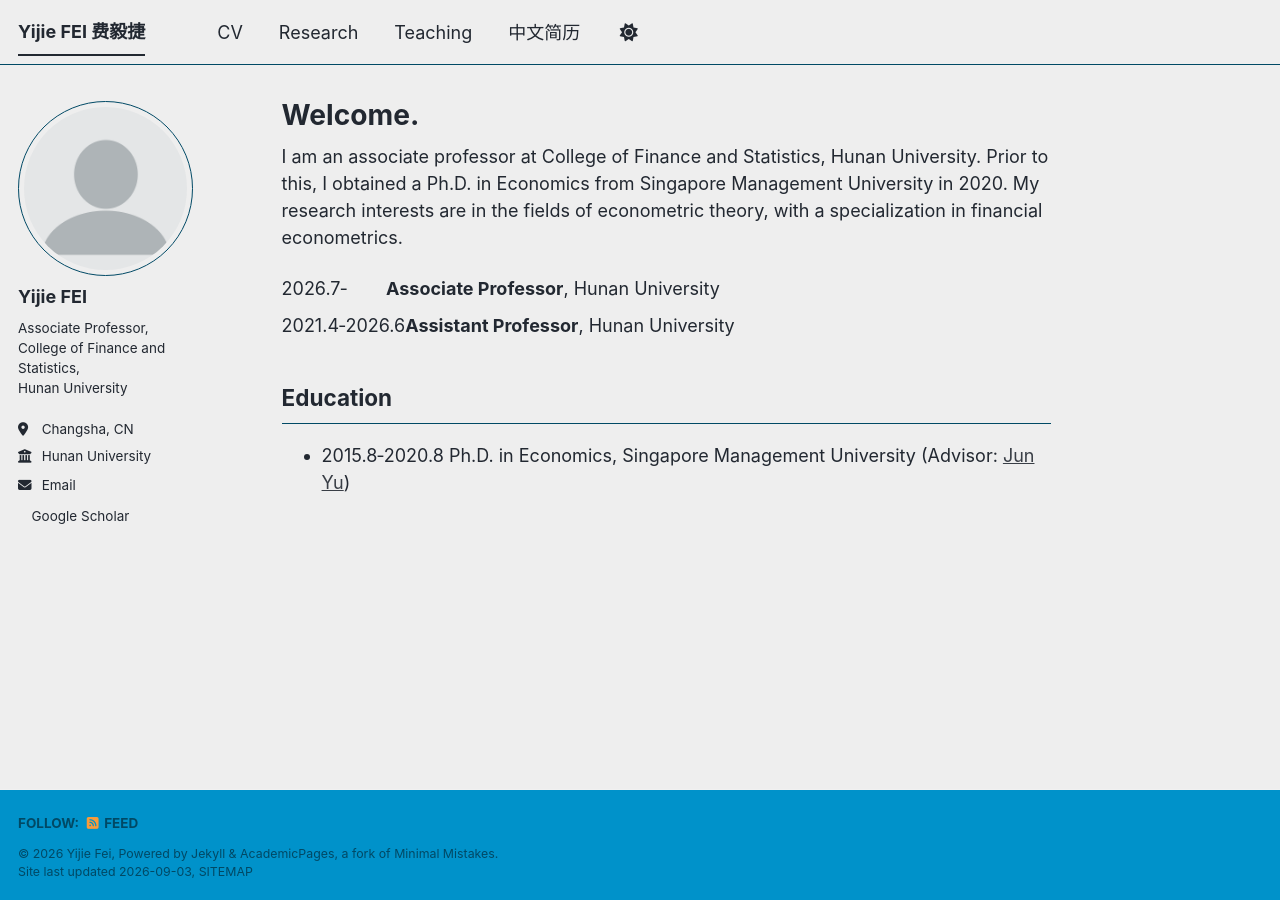
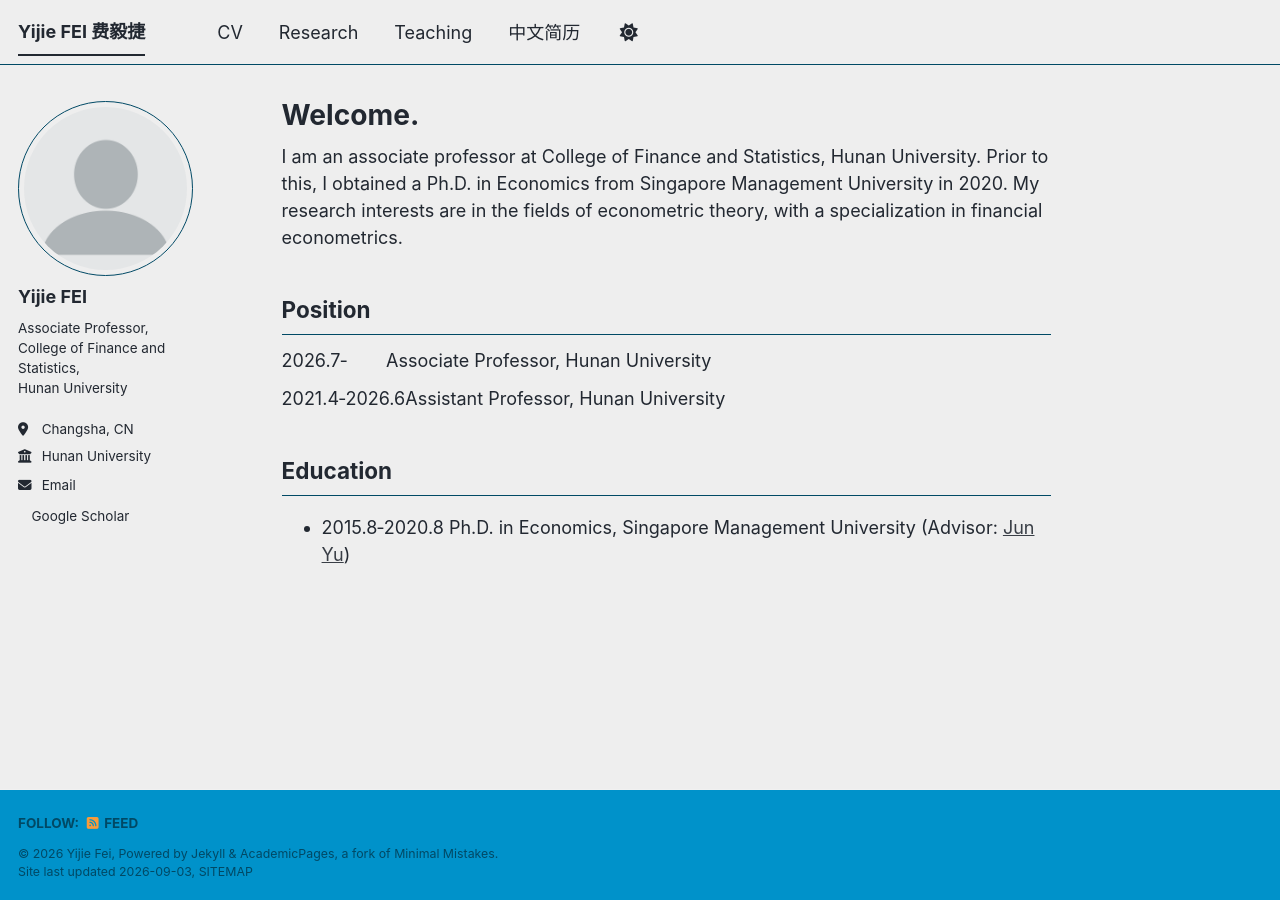
Before and after one commit to yijiefei/yijiefei.github.io, a Jekyll site: the page built from _pages/about.md, in a window 1280 px wide. Built offline with Jekyll 4.4.1, drawn with Linux system fonts in a browser that asks for light colours; a style sheet for code colours, icons or effects is not loaded.

Commit message:
Update about.md

```diff
--- a/_pages/about.md
+++ b/_pages/about.md
@@ -32,14 +32,15 @@ redirect_from:
 
 I am an associate professor at College of Finance and Statistics, Hunan University. Prior to this, I obtained a Ph.D. in Economics from Singapore Management University in 2020. My research interests are in the fields of econometric theory, with a specialization in financial econometrics.
 
+## Position
 <div class="pos-item">
 <div class="pos-year-block">2026.7‑</div>
-<div class="pos-title"><strong>Associate Professor</strong>, Hunan University</div>
+<div class="pos-title">Associate Professor, Hunan University</div>
 </div>
 
 <div class="pos-item">
 <div class="pos-year-block">2021.4‑2026.6</div>
-<div class="pos-title"><strong>Assistant Professor</strong>, Hunan University</div>
+<div class="pos-title">Assistant Professor, Hunan University</div>
 </div>
 
 ## Education
```
